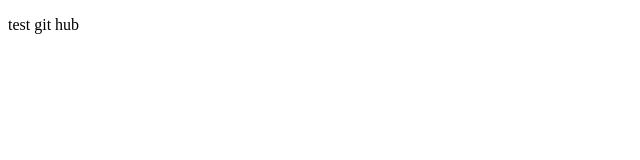
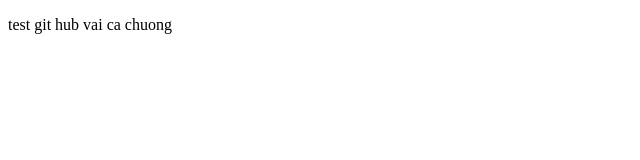
Before and after one commit to hiepp011/HTMLtestgit, a plain HTML site: page coban.html in a window 1280 px wide. Shown: the whole page, without its empty margins (0-640 px from the left). Drawn offline with Linux system fonts and the light colour scheme.

Commit message:
Update coban.html

```diff
--- a/coban.html
+++ b/coban.html
@@ -6,6 +6,7 @@
     <title>Document</title>
 </head>
 <body>
-    <p> test git hub</p>
+    <p> test git hub vai ca chuong
+    </p>
 </body>
 </html>
```
